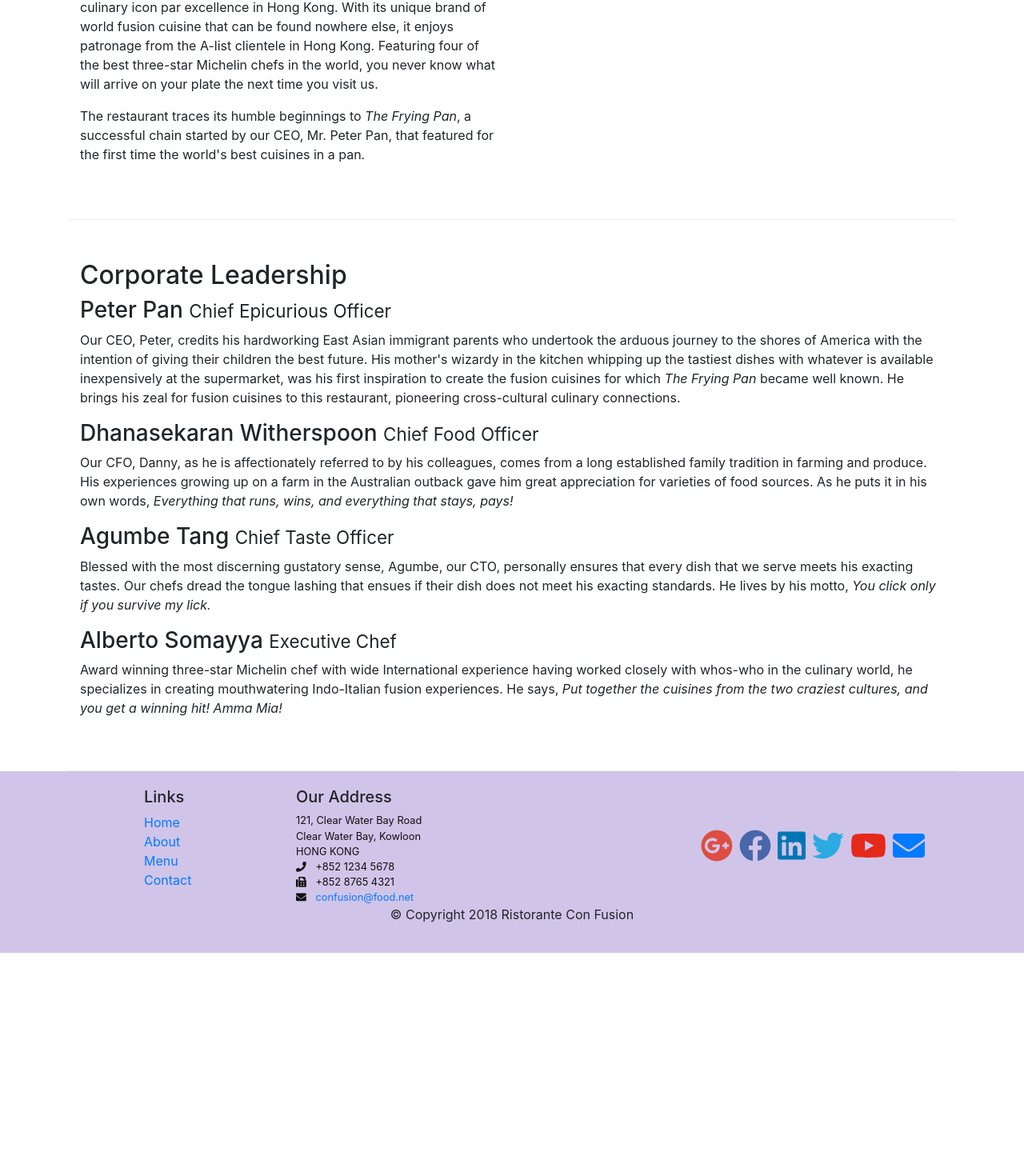
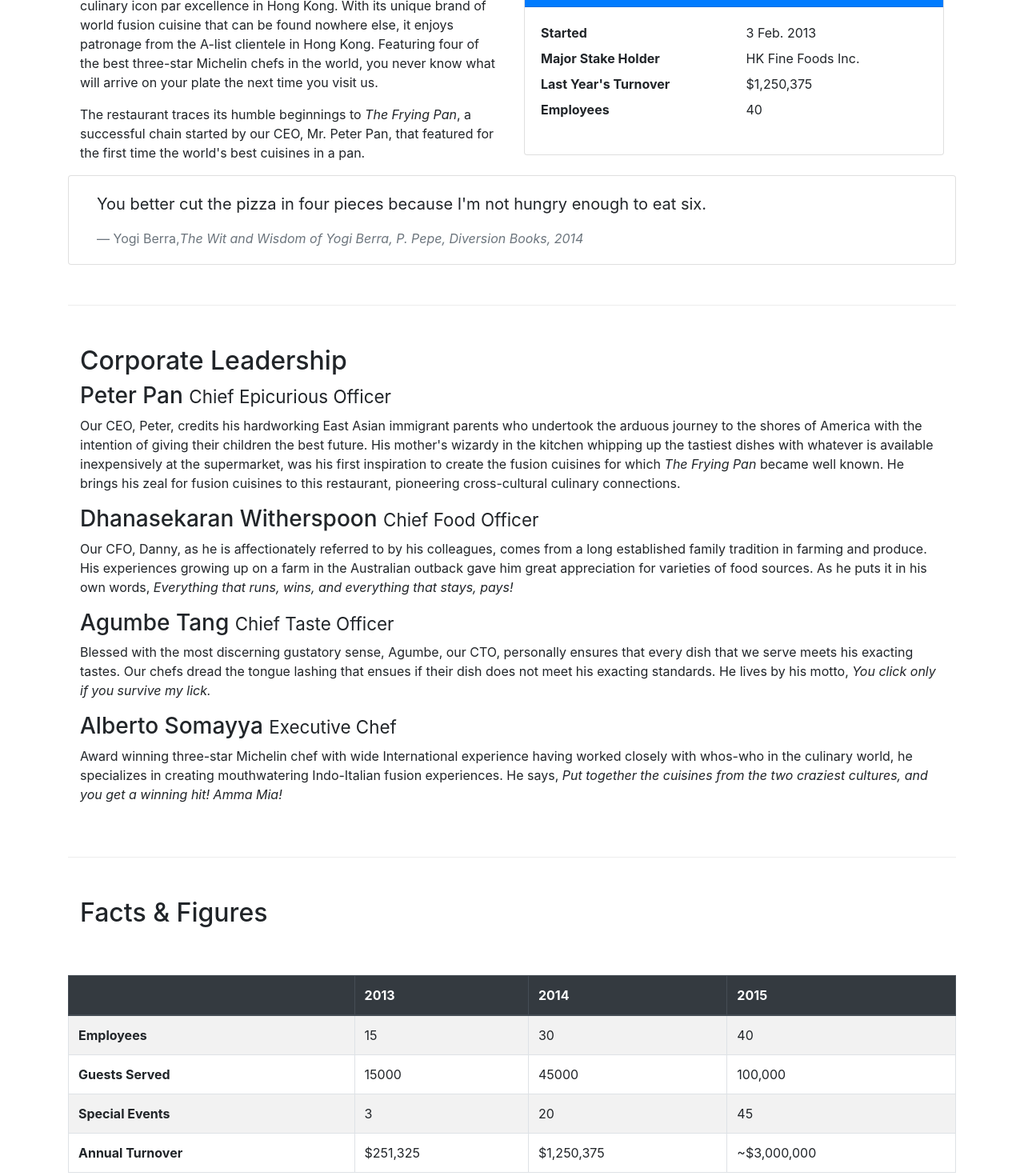
Before and after one commit to ieva1919/UI-Frameworks-and-Tools-Bootstrap-4, a React (Create React App) app: page /about in a window 1280 px wide. Shown: the part 540-2010 px from the top of the page at 80% size. Before the commit the page ends 1731 px from the top, so only its background shows below. Built offline with nearby package versions, Linux system fonts and the light colour scheme.

Commit message:
add Tables and Cards

```diff
--- a/src/Components/Container.css
+++ b/src/Components/Container.css
@@ -2,6 +2,5 @@
   margin: 0px auto;
   padding: 50px 0px 50px 0px;
   border-bottom: 1px ridge;
-  min-height: 400px;
 }
 /*# sourceMappingURL=Container.css.map */
--- a/src/Components/Container.jsx
+++ b/src/Components/Container.jsx
@@ -9,7 +9,7 @@ import {
 import { FontAwesomeIcon } from '@fortawesome/react-fontawesome'
 import { faPhone, faFax, faEnvelope } from '@fortawesome/free-solid-svg-icons'
 import { faSkype } from '@fortawesome/free-brands-svg-icons'
-import { Form } from 'react-bootstrap';
+import { Card, Form, Table } from 'react-bootstrap';
 
 
 function Container() {
@@ -61,13 +61,43 @@ function Container() {
                                 <hr />
                             </div >
                         </div>
-
                         <div className="row row-content align-items-center">
                             <div className="col-12 col-sm-6">
                                 <h2>Our History</h2>
                                 <p>Started in 2010, Ristorante con Fusion quickly established itself as a culinary icon par excellence in Hong Kong. With its unique brand of world fusion cuisine that can be found nowhere else, it enjoys patronage from the A-list clientele in Hong Kong.  Featuring four of the best three-star Michelin chefs in the world, you never know what will arrive on your plate the next time you visit us.</p>
                                 <p>The restaurant traces its humble beginnings to <em>The Frying Pan</em>, a successful chain started by our CEO, Mr. Peter Pan, that featured for the first time the world's best cuisines in a pan.</p>
                             </div>
+                            <div className="col-12 col-sm-6">
+                                <Card >
+                                    <h3 className="card-header bg-primary text-white">Facts At a Glance</h3>
+                                    <div className="card-body">
+                                        <dl className="row">
+                                            <dt className="col-6">Started</dt>
+                                            <dd className="col-6">3 Feb. 2013</dd>
+                                            <dt className="col-6">Major Stake Holder</dt>
+                                            <dd className="col-6">HK Fine Foods Inc.</dd>
+                                            <dt className="col-6">Last Year's Turnover</dt>
+                                            <dd className="col-6">$1,250,375</dd>
+                                            <dt className="col-6">Employees</dt>
+                                            <dd className="col-6">40</dd>
+                                        </dl>
+                                    </div>
+                                </Card >
+                            </div>
+                            <Card className="col-12">
+                                <Card.Body>
+                                    <blockquote className="blockquote mb-0">
+                                        <p>
+                                            {' '}
+                                            You better cut the pizza in four pieces because I'm not hungry enough to eat six.{' '}
+                                        </p>
+                                        <footer class="blockquote-footer">Yogi Berra,
+                            <cite title="Source Title">The Wit and Wisdom of Yogi Berra,
+                            P. Pepe, Diversion Books, 2014</cite>
+                                        </footer>
+                                    </blockquote>
+                                </Card.Body>
+                            </Card>
                         </div>
                         <div className="row row-content align-items-center ">
                             <div className="col-12">
@@ -82,6 +112,49 @@ function Container() {
                                 <p className="d-none d-sm-block">Award winning three-star Michelin chef with wide International experience having worked closely with whos-who in the culinary world, he specializes in creating mouthwatering Indo-Italian fusion experiences. He says, <em>Put together the cuisines from the two craziest cultures, and you get a winning hit! Amma Mia!</em></p>
                             </div>
                         </div>
+                        <div class="row row-content">
+                            <div class="col-12 col-sm-9">
+                                <h2>Facts &amp; Figures</h2>
+                            </div>
+                            <div class="col-12 col-sm-3">
+                            </div>
+                        </div>
+                        <Table striped bordered hover responsive>
+                            <thead class="thead-dark">
+                                <tr>
+                                    <th>&nbsp;</th>
+                                    <th>2013</th>
+                                    <th>2014</th>
+                                    <th>2015</th>
+                                </tr>
+                            </thead>
+                            <tbody>
+                                <tr>
+                                    <th>Employees</th>
+                                    <td>15</td>
+                                    <td>30</td>
+                                    <td>40</td>
+                                </tr>
+                                <tr>
+                                    <th>Guests Served</th>
+                                    <td>15000</td>
+                                    <td>45000</td>
+                                    <td>100,000</td>
+                                </tr>
+                                <tr>
+                                    <th>Special Events</th>
+                                    <td>3</td>
+                                    <td>20</td>
+                                    <td>45</td>
+                                </tr>
+                                <tr>
+                                    <th>Annual Turnover</th>
+                                    <td>$251,325</td>
+                                    <td>$1,250,375</td>
+                                    <td>~$3,000,000</td>
+                                </tr>
+                            </tbody>
+                        </Table>
                     </div>
                 </div>
             </Route>
--- a/src/Components/Container.scss
+++ b/src/Components/Container.scss
@@ -2,5 +2,4 @@
     margin: 0px auto;
     padding: 50px 0px 50px 0px;
     border-bottom: 1px ridge;
-    min-height: 400px;
 }
```
Also changed, not shown: 1 other file (tests, documents, lock files or other folders).
